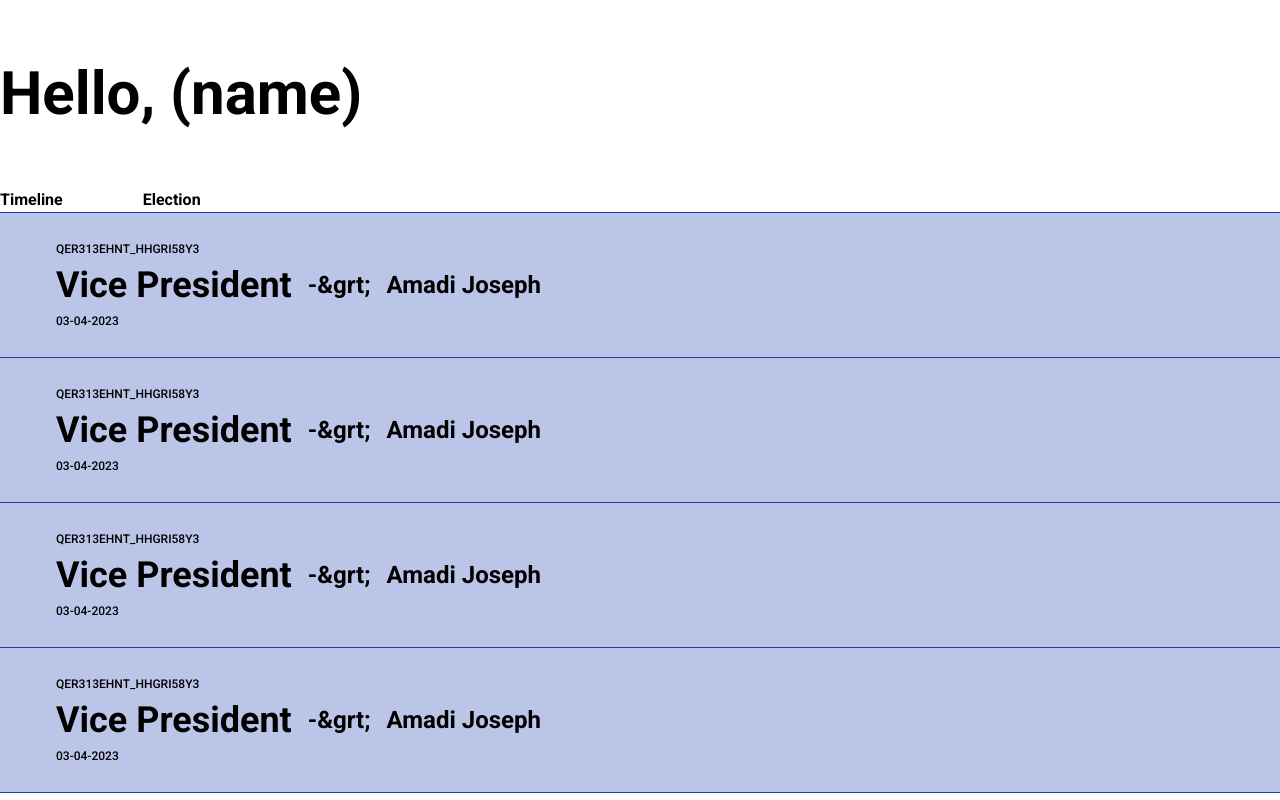
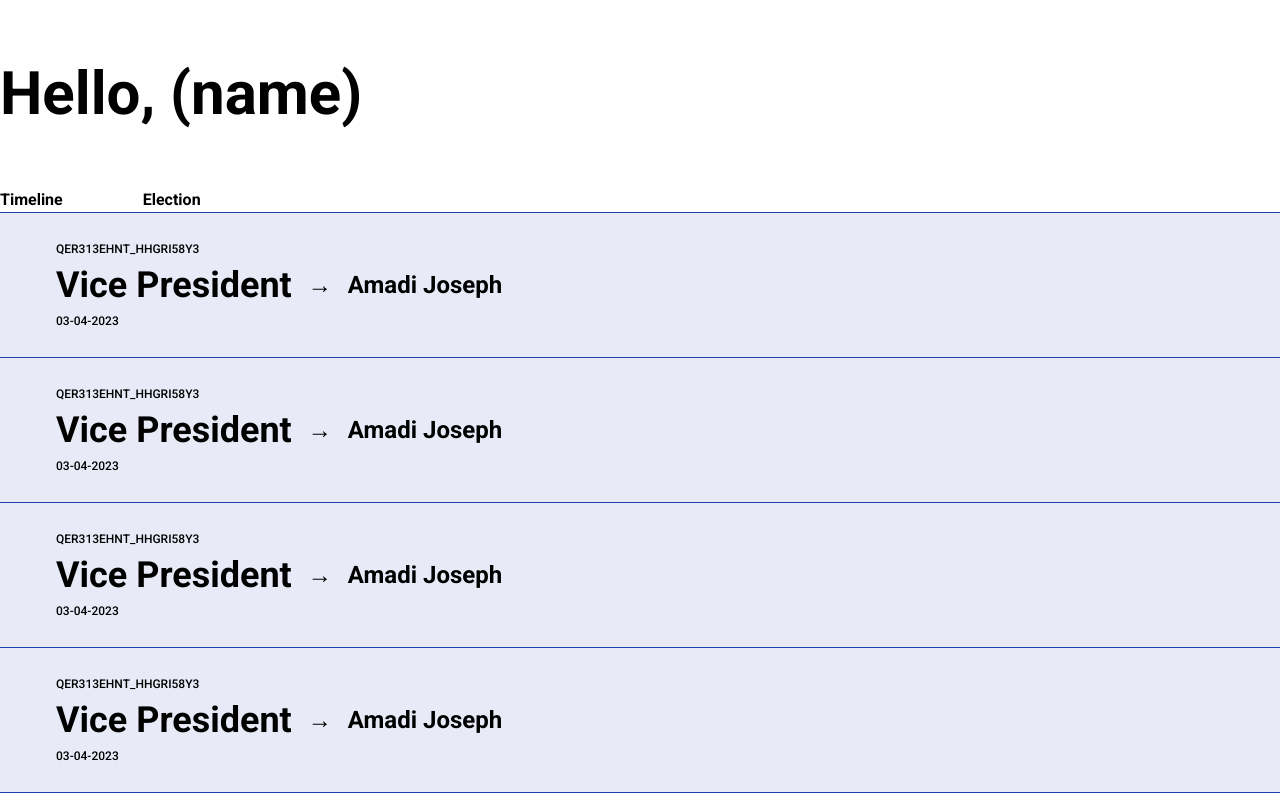
Before and after one commit to mmesomasaint/sheerpoll, a Next.js app: page /v/dashboard/election in a window 1280 px wide. Built offline with nearby package versions, Linux system fonts and the light colour scheme.

Commit message:
Fix: Improve on the styles

```diff
--- a/app/v/dashboard/election/page.tsx
+++ b/app/v/dashboard/election/page.tsx
@@ -17,12 +17,12 @@ function VotedPositionAccordion() {
   const router = useRouter()
 
   return (
-    <div className='bg-primary/30 first:border-t first:border-t-primary border-b border-b-primary px-14 py-7'>
+    <div className='bg-primary/10 first:border-t first:border-t-primary border-b border-b-primary px-14 py-7'>
       <div className='flex flex-col items-start gap-2'>
         <p className='text-xs font-medium'>QER313EHNT_HHGRI58Y3</p>
         <div className='flex justify-start items-center gap-4'>
           <h3 className='text-4xl font-semibold text-'>Vice President</h3>
-          <h3 className='text-2xl font-semibold text-'>-&grt;</h3>
+          <h3 className='text-2xl font-semibold text-'>&rarr;</h3>
           <h3 className='text-2xl font-semibold text-'>Amadi Joseph</h3>
         </div>
         <p className='text-xs font-medium'>03-04-2023</p>
```
